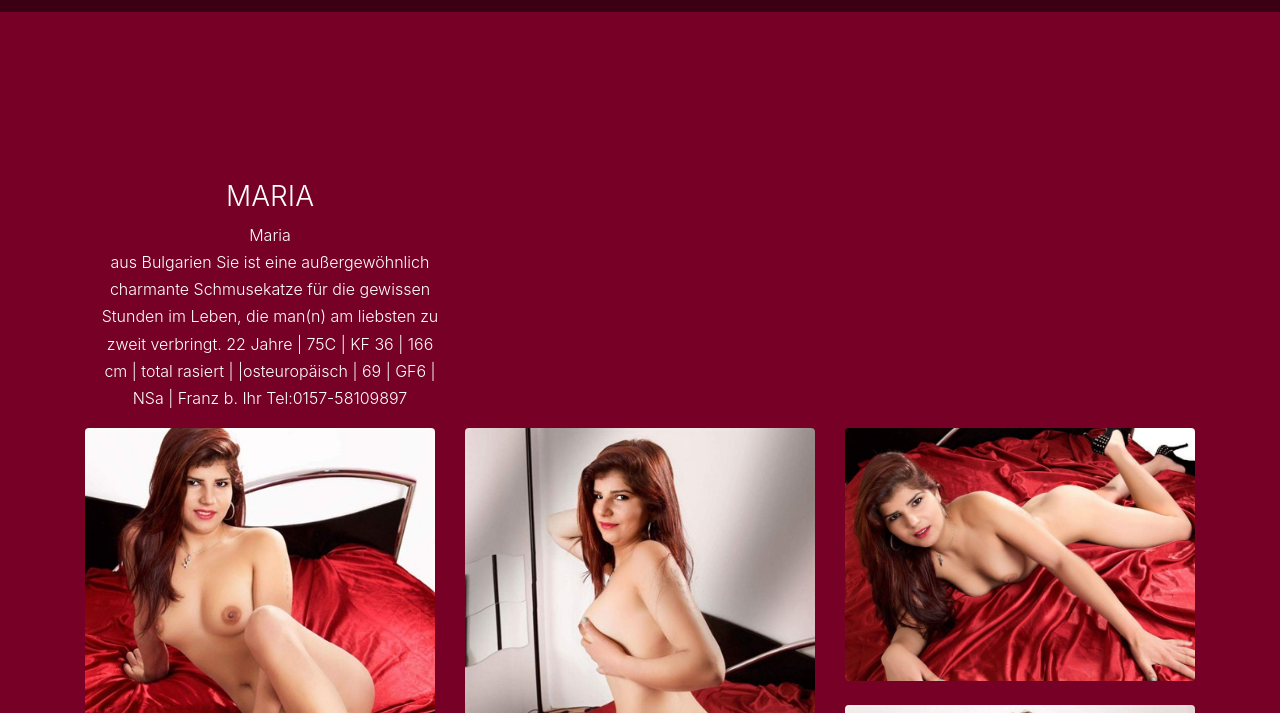
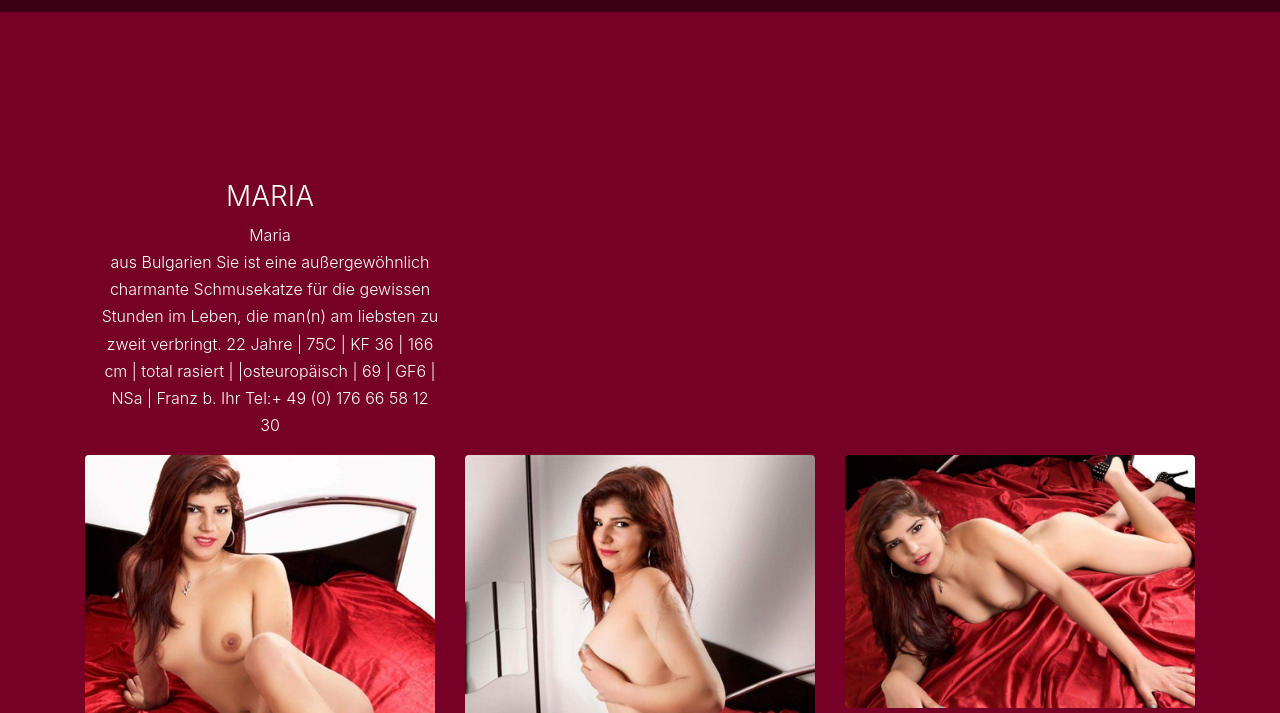
Before and after one commit to fatlindhoxha05/Casmirclub, a plain HTML site: page maria.html in a window 1280 px wide. Shown: the part 87-800 px from the top of the page. Drawn offline with Linux system fonts and the light colour scheme; files whose address does not match are found by name; a web font is replaced by a local one.

Commit message:
number change

```diff
--- a/maria.html
+++ b/maria.html
@@ -96,7 +96,7 @@
 
                 22 Jahre | 75C | KF 36 | 166 cm | total rasiert |
                 |osteuropäisch | 69 | GF6 | NSa | Franz b. Ihr
-                Tel:0157-58109897
+                Tel:+ 49 (0) 176 66 58 12 30
 
               </p>
               </div>
```
Also changed, not shown: about.html (+2 -2 lines), daria.html (+1 -1 lines), images/2020-BMW-Alpina-B7-32.webp (added).
